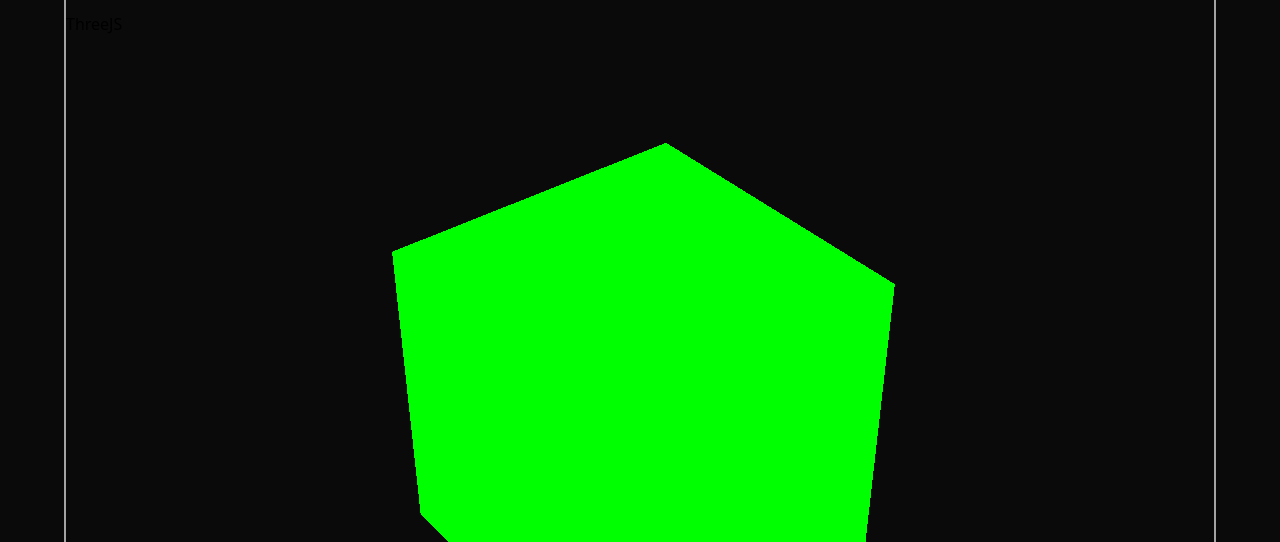
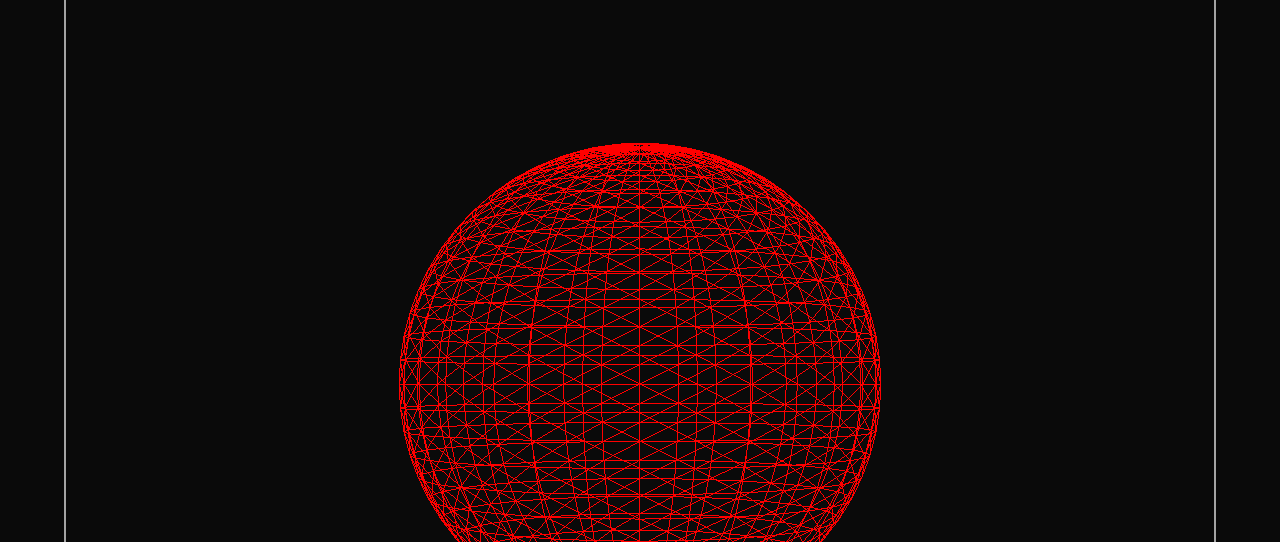
Before and after one commit to oliwierk/portfoliov2, a website built with Vite: page index.html in a window 1280 px wide. Shown: the part 410-952 px from the top of the page. Built offline with nearby package versions, Linux system fonts and the light colour scheme; animation ran at ten frames a second.

Commit message:
threejs v2 placeholder added

```diff
--- a/index.html
+++ b/index.html
@@ -4,7 +4,7 @@
 		<meta charset="UTF-8" />
 		<link rel="icon" type="image/svg+xml" href="/logo.svg" />
 		<meta name="viewport" content="width=device-width, initial-scale=1.0" />
-		<title>Portfolio</title>
+		<title>Oliwier's portfolio</title>
 		<link rel="stylesheet" href="./style.css" />
 	</head>
 	<body>
@@ -75,7 +75,7 @@
 						(Front-end Developer)
 					</h2>
 
-					<div id="canvas-main" class="w-full h-2/3">ThreeJS</div>
+					<div id="canvas-main" class="w-full h-2/3"></div>
 
 					<p
 						class="signature absolute bottom-12 text-neutral-400 text-center text-sm lg:text-base"
--- a/main.js
+++ b/main.js
@@ -1,5 +1,3 @@
-import * as THREE from "three";
-import { GLTFLoader } from "three/examples/jsm/loaders/GLTFLoader.js";
 import { gsap } from "gsap";
 import { ScrollTrigger } from "gsap/ScrollTrigger";
 import { ScrollToPlugin } from "gsap/ScrollToPlugin";
@@ -36,6 +34,13 @@ gsap.from(".top-text", {
 	ease: "power3.out",
 	delay: 0.5,
 });
+gsap.from("#canvas-main", {
+	duration: 1,
+	y: 100,
+	opacity: 0,
+	ease: "power2.out",
+	delay: 1.5,
+});
 gsap.from(".signature", {
 	scrollTrigger: {
 		trigger: ".signature",
--- a/threejs.js
+++ b/threejs.js
@@ -5,7 +5,7 @@ const container = document.getElementById("canvas-main");
 if (container) {
 	const scene = new THREE.Scene();
 	const camera = new THREE.PerspectiveCamera(
-		25,
+		35,
 		container.offsetWidth / container.offsetHeight,
 		0.1,
 		1000
@@ -15,23 +15,30 @@ if (container) {
 	renderer.setSize(container.offsetWidth, container.offsetHeight);
 	container.appendChild(renderer.domElement);
 
-	const geometry = new THREE.BoxGeometry();
-	const material = new THREE.MeshBasicMaterial({ color: 0x00ff00 });
-	const cube = new THREE.Mesh(geometry, material);
-	scene.add(cube);
+	// Tworzenie sfery z efektem Wireframe
+	const geometry = new THREE.SphereGeometry(1, 32, 32);
+	const material = new THREE.MeshBasicMaterial({
+		color: 0xff0000,
+		wireframe: true,
+	});
+	const sphere = new THREE.Mesh(geometry, material);
+	scene.add(sphere);
 
 	camera.position.z = 5;
 
 	function animate() {
 		requestAnimationFrame(animate);
-
-		cube.rotation.x += 0.01;
-		cube.rotation.y += 0.01;
-
 		renderer.render(scene, camera);
 	}
 
 	animate();
+
+	// Obracanie sfery na scroll
+	window.addEventListener("scroll", () => {
+		const rotation = window.scrollY * 0.01;
+		sphere.rotation.x = rotation;
+		sphere.rotation.y = rotation;
+	});
 
 	window.addEventListener("resize", () => {
 		renderer.setSize(container.offsetWidth, container.offsetHeight);
```
